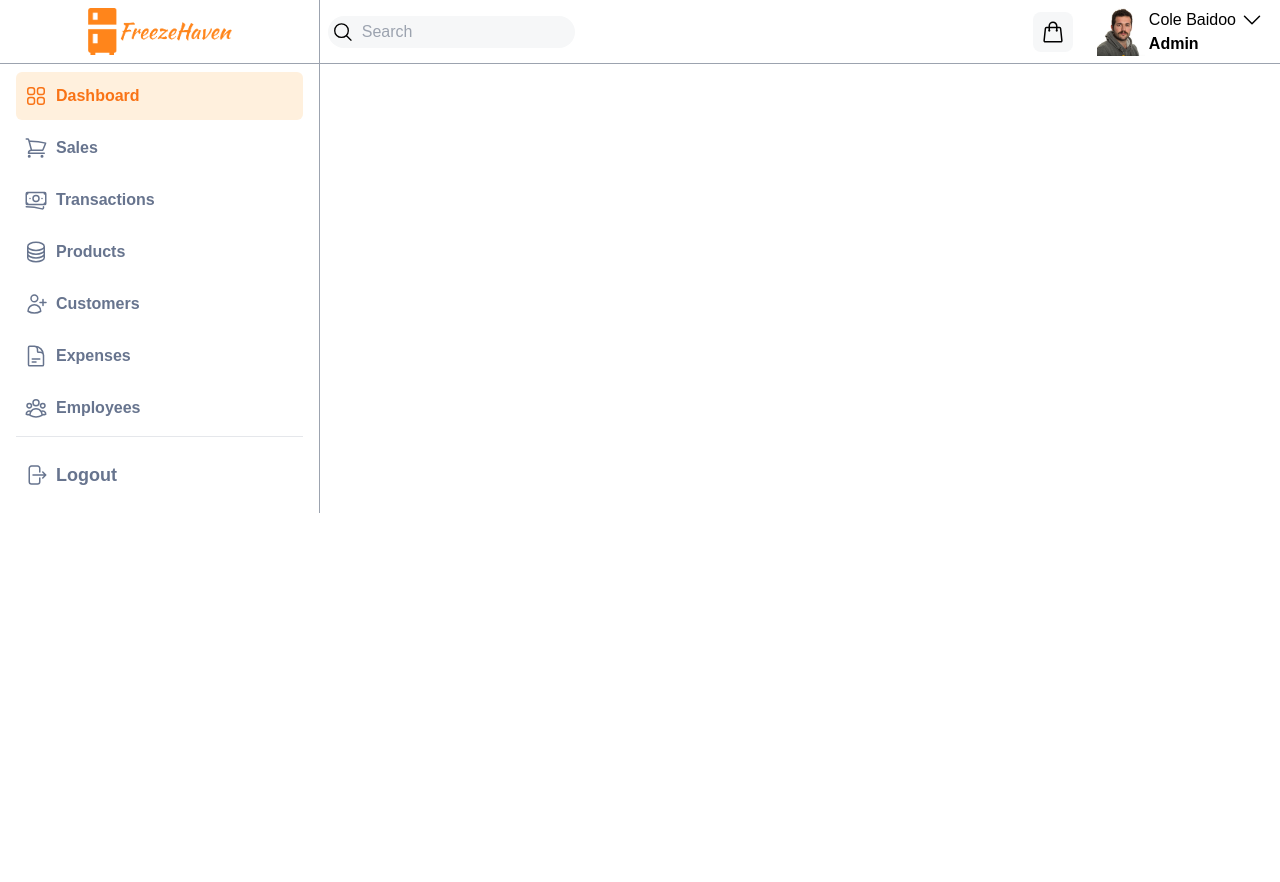
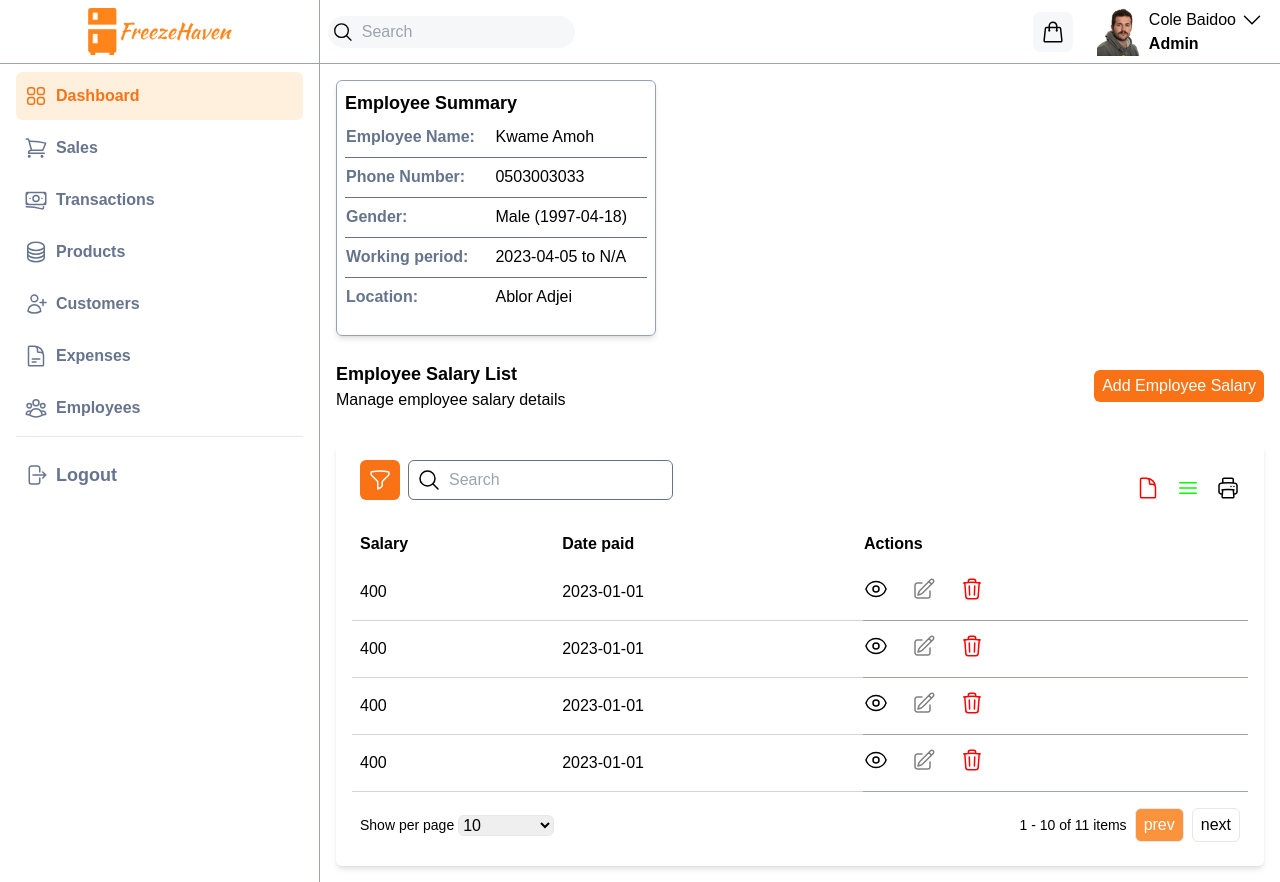
Before and after one commit to jdotcole233/freezehavenfrontend, a React (Vite) app: page /employees/1 in a window 1280 px wide. Before the commit the page ends 800 px from the top, so only its background shows below. Built offline with nearby package versions, Linux system fonts and the light colour scheme; a web font is replaced by a local one.

Commit message:
view employee

```diff
--- a/src/App.jsx
+++ b/src/App.jsx
@@ -3,6 +3,7 @@ import { SideBar, TopBar } from "./components/Navigation";
 import { Routes, Route } from "react-router-dom";
 import { navigationItems } from "./assets/data";
 import { ViewProduct } from "./components/Products";
+import { ViewEmployee } from "./components/Employees";
 
 function App() {
   return (
@@ -23,6 +24,7 @@ function App() {
               />
             ))}
             <Route path="/products/:id" element={<ViewProduct />} />
+            <Route path="/employees/:id" element={<ViewEmployee />} />
           </Routes>
         </section>
       </main>
--- a/src/assets/data.jsx
+++ b/src/assets/data.jsx
@@ -422,6 +422,26 @@ const mockTransactions = [
   // ... (remaining records with incremental ids)
 ];
 
+const mockEmployeeDetails = [
+  {
+    salary: 400,
+    date_paid: "2023-01-01"
+  },
+  {
+    salary: 400,
+    date_paid: "2023-01-01"
+  },
+  {
+    salary: 400,
+    date_paid: "2023-01-01"
+  },
+  {
+    salary: 400,
+    date_paid: "2023-01-01"
+  },
+]
+
+
 export {
   navigationItems,
   mockProducts,
@@ -429,4 +449,5 @@ export {
   mockEmployees,
   mockTransactions,
   mockProductDetails,
+  mockEmployeeDetails
 };
--- a/src/components/Employees/Employees.jsx
+++ b/src/components/Employees/Employees.jsx
@@ -2,6 +2,7 @@ import { mockEmployees } from "../../assets/data";
 import { DataTable } from "../UtilityComponent";
 import { useState } from "react";
 import { AddEmployee } from ".";
+import { useNavigate } from "react-router-dom";
 
 const columnNames = [
   "Employee Name",
@@ -17,10 +18,16 @@ const Employees = () => {
   const [employeeModal, setEmployeeModal] = useState(false);
   const [editEmployee, setEditEmployee] = useState({});
 
+  const navigate = useNavigate();
+
   const editRow = (row) => {
     setEditEmployee(row);
     setEmployeeModal(true);
   };
+
+  const viewRow = (id) => {
+    navigate(`/employees/${id}`)
+  }
 
   return (
     <div className="p-4">
@@ -52,7 +59,7 @@ const Employees = () => {
         </button>
       </div>
 
-      <DataTable rows={mockEmployees} columnNames={columnNames} editRow={editRow} />
+      <DataTable rows={mockEmployees} columnNames={columnNames} editRow={editRow} viewRow={viewRow} />
       {
         employeeModal && (<AddEmployee closeModal={setEmployeeModal}  editEmployee={editEmployee} setEditEmployee={setEditEmployee} />)
       }
--- /dev/null
+++ b/src/components/Employees/ViewEmployee.jsx
@@ -0,0 +1,62 @@
+import { mockEmployeeDetails } from "../../assets/data";
+import { DataTable } from "../UtilityComponent";
+
+const columnNames = ["Salary", "Date paid"];
+
+const ViewEmployee = () => {
+  return (
+    <div className="p-4">
+      <div className="flex justify-between">
+        <div className="border border-slate-400 shadow-md w-80 h-64 rounded-md p-2">
+          <h1 className="font-bold text-lg">Employee Summary</h1>
+          <table className="w-full">
+            <tbody>
+              <tr className="h-10 border-b border-slate-500">
+                <td className="font-semibold text-slate-500">Employee Name:</td>
+                <td>Kwame Amoh</td>
+              </tr>
+              <tr className="h-10 border-b border-slate-500">
+                <td className="font-semibold text-slate-500">Phone Number:</td>
+                <td>0503003033</td>
+              </tr>
+              <tr className="h-10 border-b border-slate-500">
+                <td className="font-semibold text-slate-500">
+                  Gender:
+                </td>
+                <td>Male (1997-04-18)</td>
+              </tr>
+              <tr className="h-10 border-b border-slate-500">
+                <td className="font-semibold text-slate-500">Working period:</td>
+                <td>2023-04-05 to N/A</td>
+              </tr>
+              <tr className="h-10">
+                <td className="font-semibold text-slate-500">
+                  Location:
+                </td>
+                <td>
+                  Ablor Adjei
+                </td>
+              </tr>
+            </tbody>
+          </table>
+        </div>
+      </div>
+
+      <div className="pt-6">
+        <div className="flex justify-between items-center">
+          <div>
+            <h1 className="text-lg font-semibold">Employee Salary List</h1>
+            <p>Manage employee salary details</p>
+          </div>
+          <button className="bg-orange-500 px-2 py-1 rounded-md text-white">
+            Add Employee Salary
+          </button>
+        </div>
+
+        <DataTable columnNames={columnNames} rows={mockEmployeeDetails} />
+      </div>
+    </div>
+  );
+};
+
+export default ViewEmployee;
--- a/src/components/Employees/index.js
+++ b/src/components/Employees/index.js
@@ -1,7 +1,9 @@
 import Employees from "./Employees";
 import AddEmployee from "./AddEmployee";
+import ViewEmployee from "./ViewEmployee";
 
 export {
     Employees,
-    AddEmployee
+    AddEmployee,
+    ViewEmployee
 }
```
